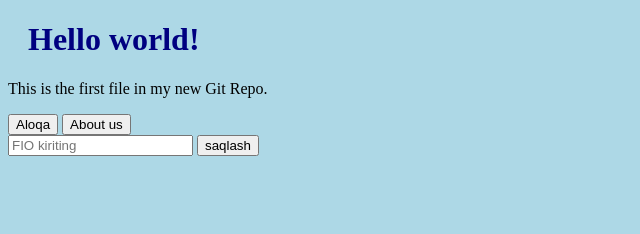
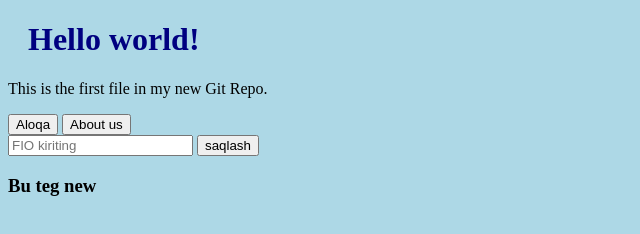
Before and after one commit to oybekalloyorov/project1, a plain HTML site: page index.html in a window 1280 px wide. Shown: the whole page, without its empty margins (0-640 px from the left). Drawn offline with Linux system fonts and the light colour scheme.

Commit message:
index faylga h3 element qoshildi

```diff
--- a/index.html
+++ b/index.html
@@ -14,5 +14,7 @@
 <br>
 <input type="text" placeholder="FIO kiriting">
 <input type="submit" value="saqlash">
+
+<h3>Bu teg new</h3>
 </body>
 </html>
```
